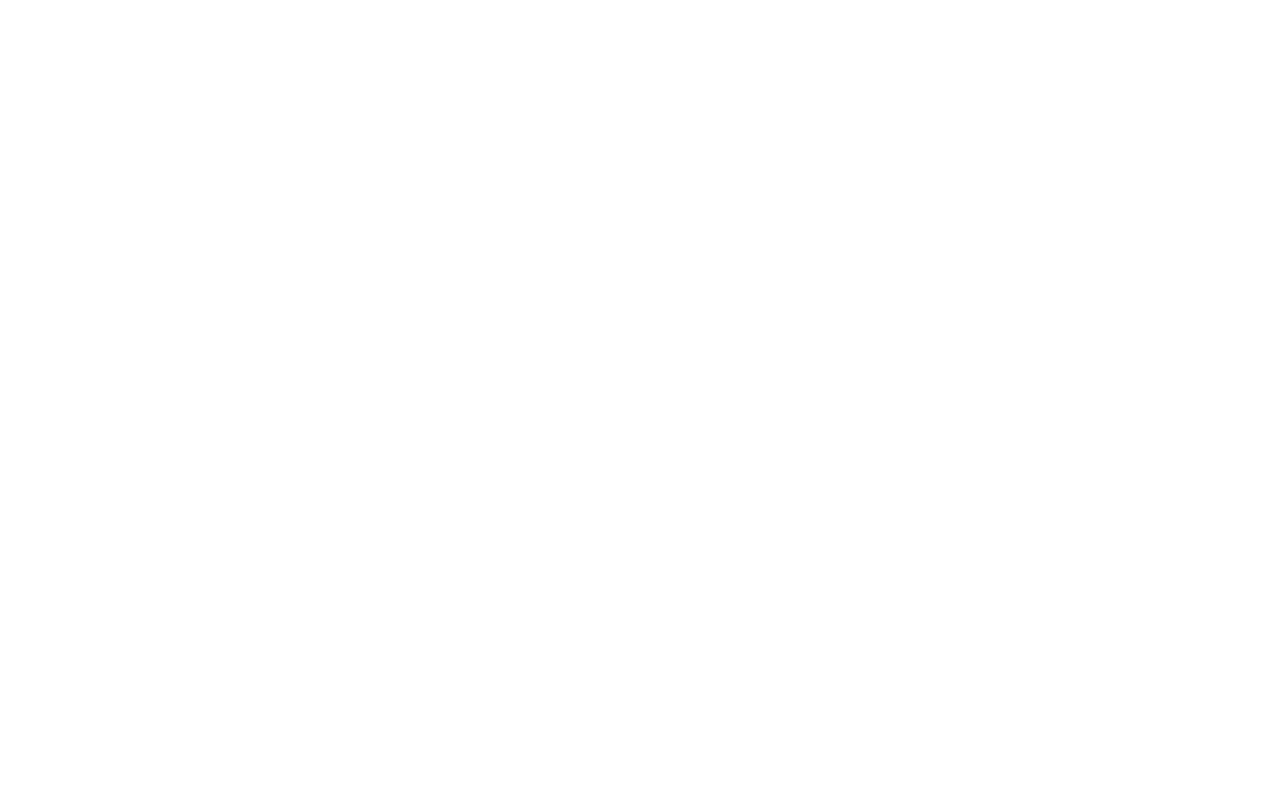
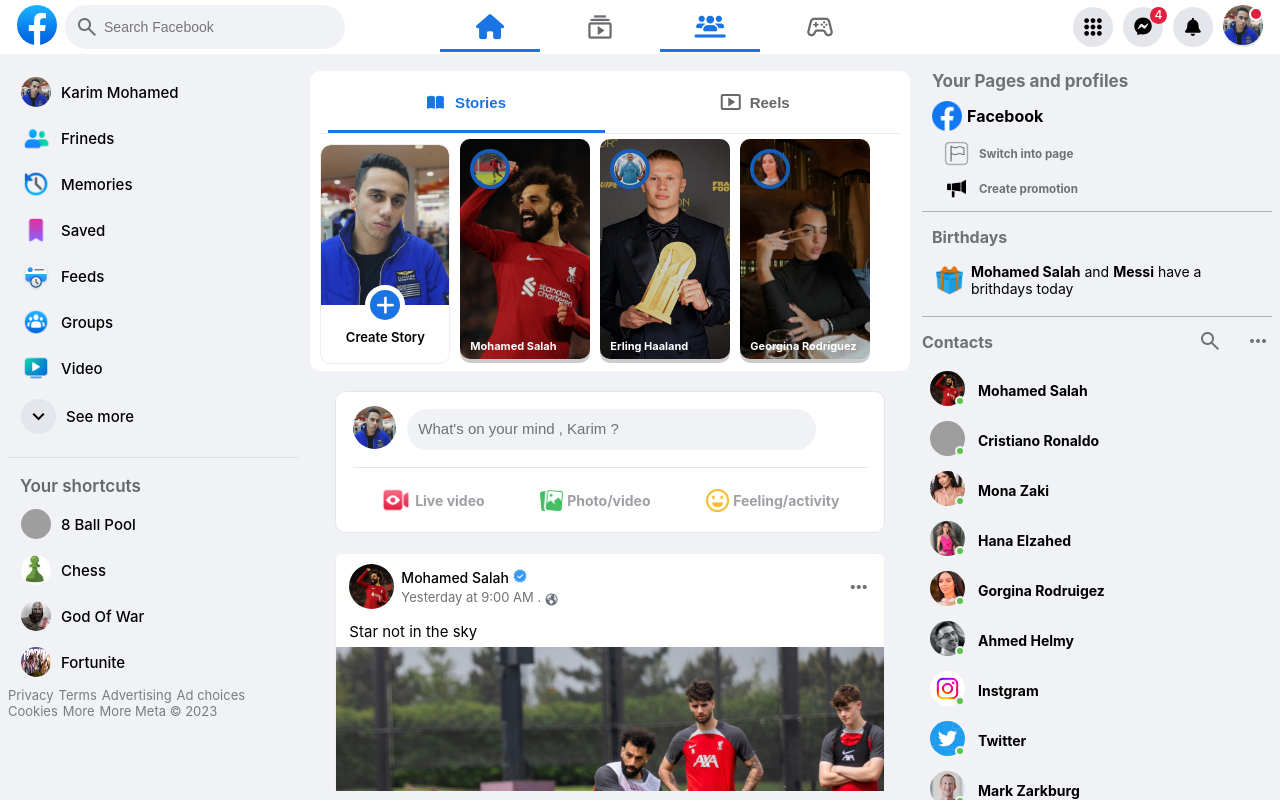
Before and after one commit to karimzz/facebook-clone2023, a React (Create React App) app: page / in a window 1280 px wide. Before the commit this address had no page. Built offline with nearby package versions, Linux system fonts and the light colour scheme; grey boxes are pictures that could not be loaded.

Commit message:
Last Edit

```diff
--- a/package.json
+++ b/package.json
@@ -1,9 +1,9 @@
 {
-  "homepage": "http://karimzz.github.io/facebook-clone2023",
   "name": "facebook-clone2023",
   "version": "0.1.0",
   "private": true,
   "dependencies": {
+    "homepage": "http://karimzz.github.io/facebook-clone2023",
     "@emotion/react": "^11.11.4",
     "@emotion/styled": "^11.11.0",
     "@mui/material": "^5.15.11",
--- a/src/App.js
+++ b/src/App.js
@@ -16,7 +16,7 @@
         <Routes>
           <Route path='/login' element={<LoginPage />} />
 
-          <Route path='/facebook-clone2023' element={<SharedComponent />}>
+          <Route path='/' element={<SharedComponent />}>
             <Route index element={<HomePage />} />
             <Route path='profile' element={<ProfilePage />} />
           </Route>
--- a/src/Component/Utility/NavBar.js
+++ b/src/Component/Utility/NavBar.js
@@ -28,7 +28,7 @@
     <nav >
         <div className='search'>
             <div className='iconF'>
-              <Link to={"/facebook-clone2023"}>
+              <Link to={"/"}>
                 <img loading='lazy' alt='facebook' style={{borderRadius : "50%"}} src={facebookIcon}  />
               </Link>
             </div>
```
